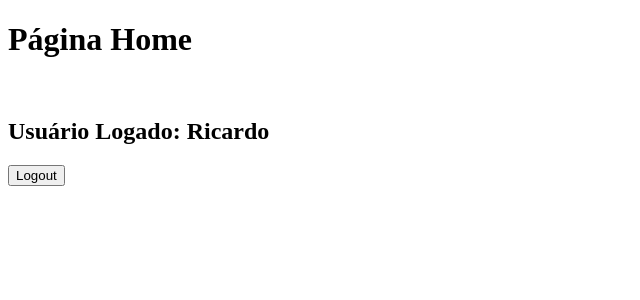
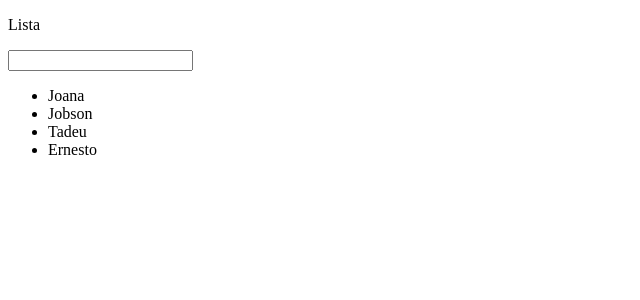
Before and after one commit to rgoncalvesrr/react-basico, a React (Create React App) app: page / in a window 1280 px wide. Shown: the top 300 px of the page, without its empty margins (0-640 px from the left). Built offline with nearby package versions, Linux system fonts and the light colour scheme.

Commit message:
feat: adiciona lista na página inicial

```diff
--- a/src/pages/home/Home.tsx
+++ b/src/pages/home/Home.tsx
@@ -1,15 +1,50 @@
-import { useUsuarioLogado } from "../../shared/hooks";
+import { useCallback, useState } from "react";
 
 export const HomePage = () => {
-    const { nome, onLogout } = useUsuarioLogado();
+    const [lista, setLista] = useState<string[]>(['Joana', 'Jobson', 'Tadeu', 'Ernesto']);
+
+    const handlerInputKeyDown: React.KeyboardEventHandler<HTMLInputElement> = useCallback((e) => {
+        if (e.key !== 'Enter')
+            return;
+
+        if (e.currentTarget.value.trim().length === 0) return;
+
+        const value = e.currentTarget.value;
+        e.currentTarget.value = '';
+
+        // Esta é a forma correta de incrementar uma lista em React
+        //
+        // Não deve ser usado setList([...lista, e.currentTarget.value]) porque se houver nova chamada
+        // subsequente da função setList dentro do mesmo evento o primeiro item adicionado é perdido.
+        //
+        // Exemplo:
+        //
+        //  setList([...lista, 'Josefina']);
+        //
+        //  setList([...lista, 'Romeu']);
+        //
+        // Nesse exemplo, o  valor 'Josefina' será pedido, porque ambas as chamadas adicionam o novo elemento
+        // a partir da lista original
+        setLista((oldLista) => {
+
+            if (oldLista.includes(value))
+                return oldLista;
+
+            return [...oldLista, value];
+        });
+    }, []);
 
     return (
         <>
-            <h1>Página Home</h1>
-            <br />
-            <h2>Usuário Logado: {nome}</h2>
-
-            <button type="button" onClick={onLogout}>Logout</button>
+            <p>Lista</p>
+            <input type="text" onKeyDown={handlerInputKeyDown} />
+            <ul>
+                {
+                    lista.map((value, index) => {
+                        return <li key={index}>{value}</li>
+                    })
+                }
+            </ul>
         </>
     );
 }
```
